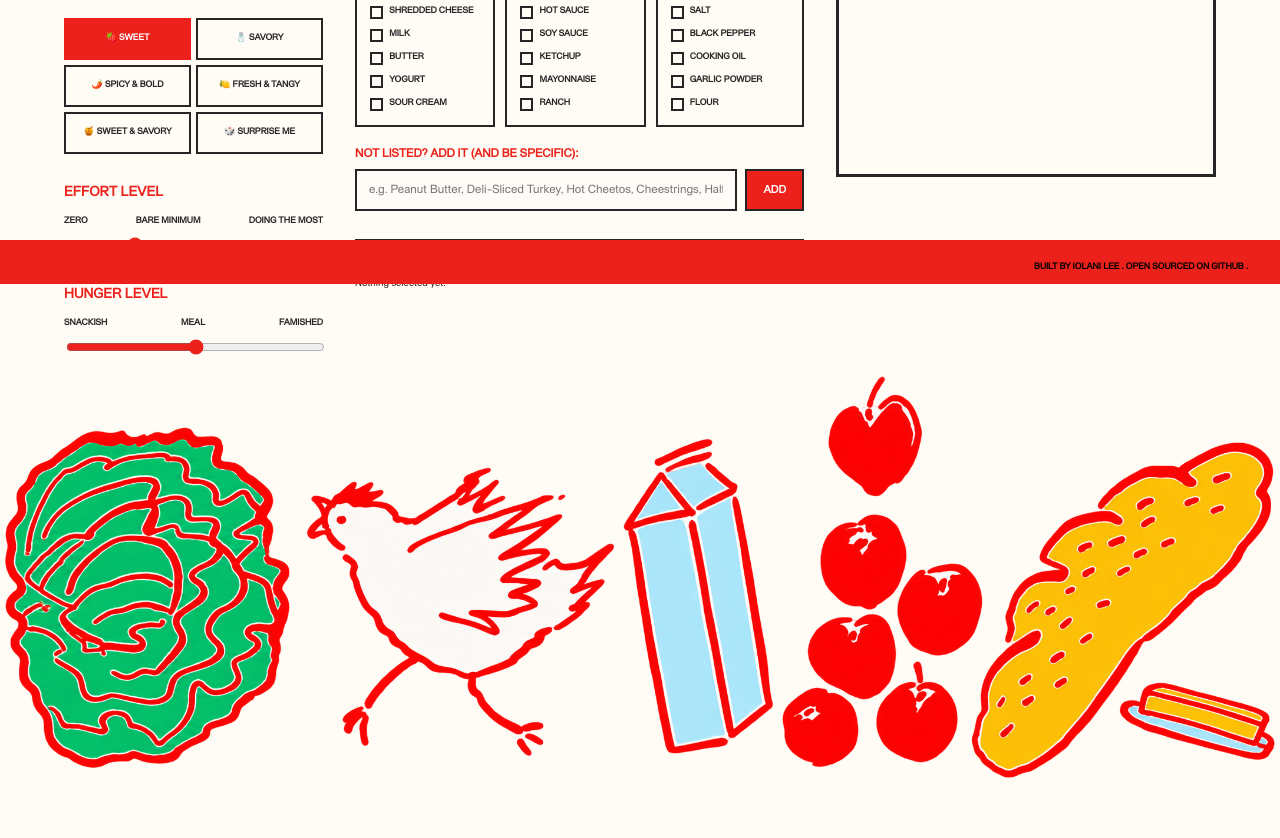
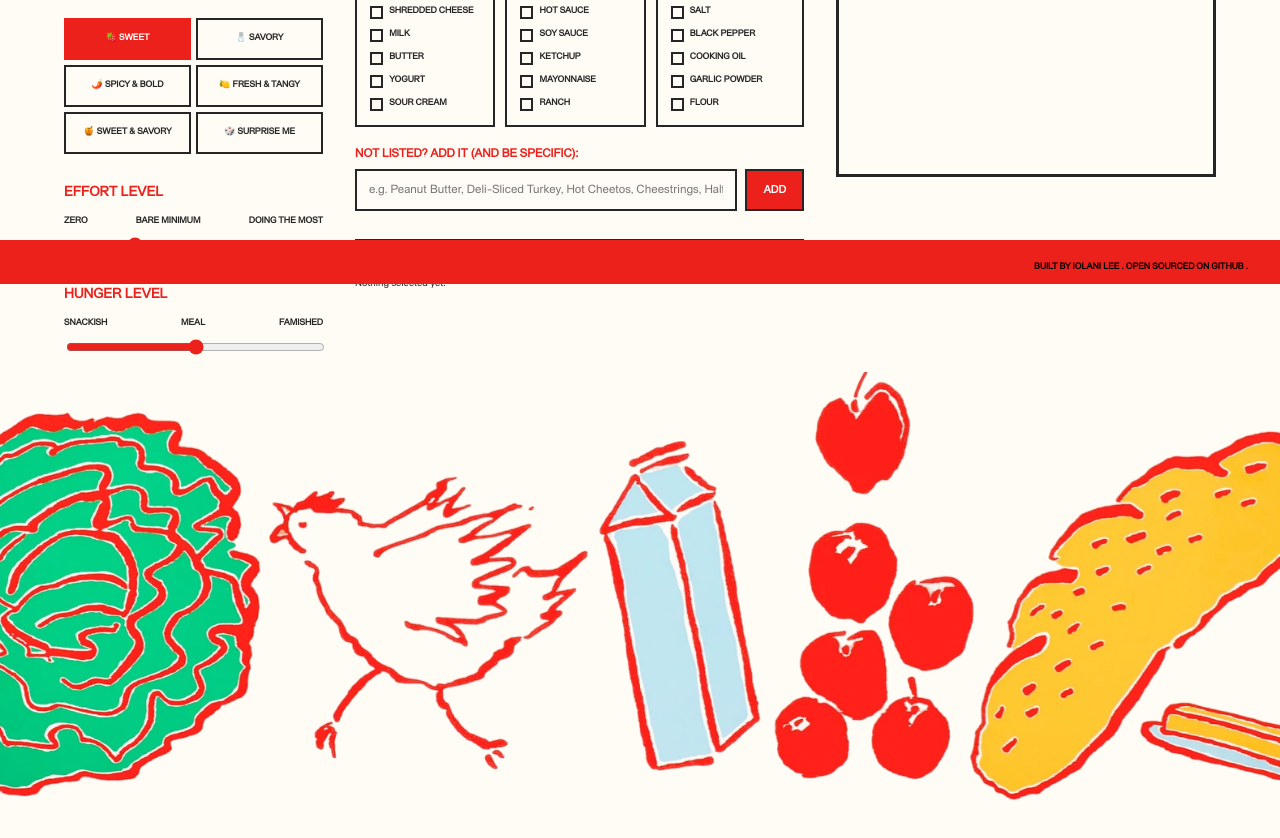
Before and after one commit to iolanilee/pantryraid, a plain HTML site: page index.html in a window 1280 px wide. Shown: the part 516-1354 px from the top of the page. Drawn offline with Linux system fonts and the light colour scheme.

Commit message:
replaced footer image

```diff
--- a/index.html
+++ b/index.html
@@ -612,7 +612,7 @@
 
     <!-- ARTWORK -->
   <div class="artwork">
-    <img src="/images/pantryraid.png" alt="">
+    <img src="/images/footerimage.png" alt="">
   </div>
 
   <div class="bottom-border">
```
Also changed, not shown: images/footerimage.png (added), images/pantryraid.png (deleted).
